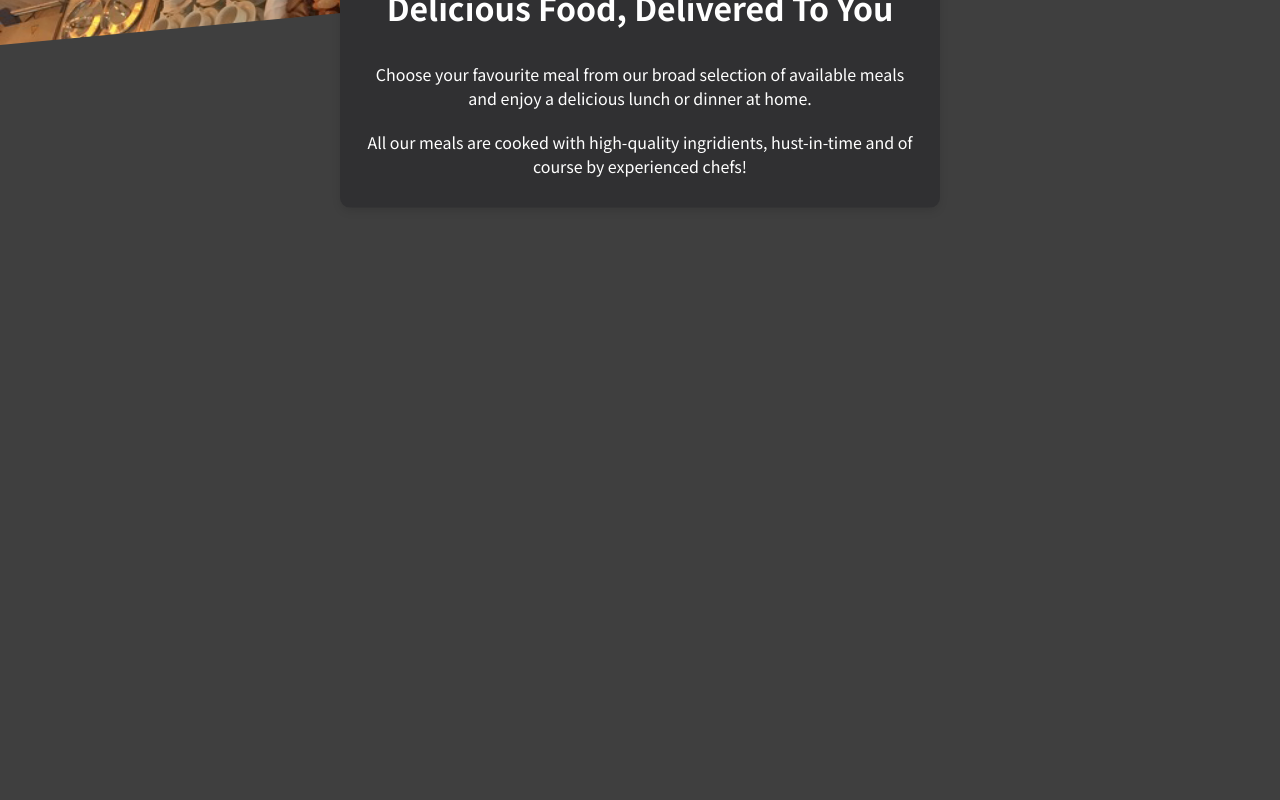
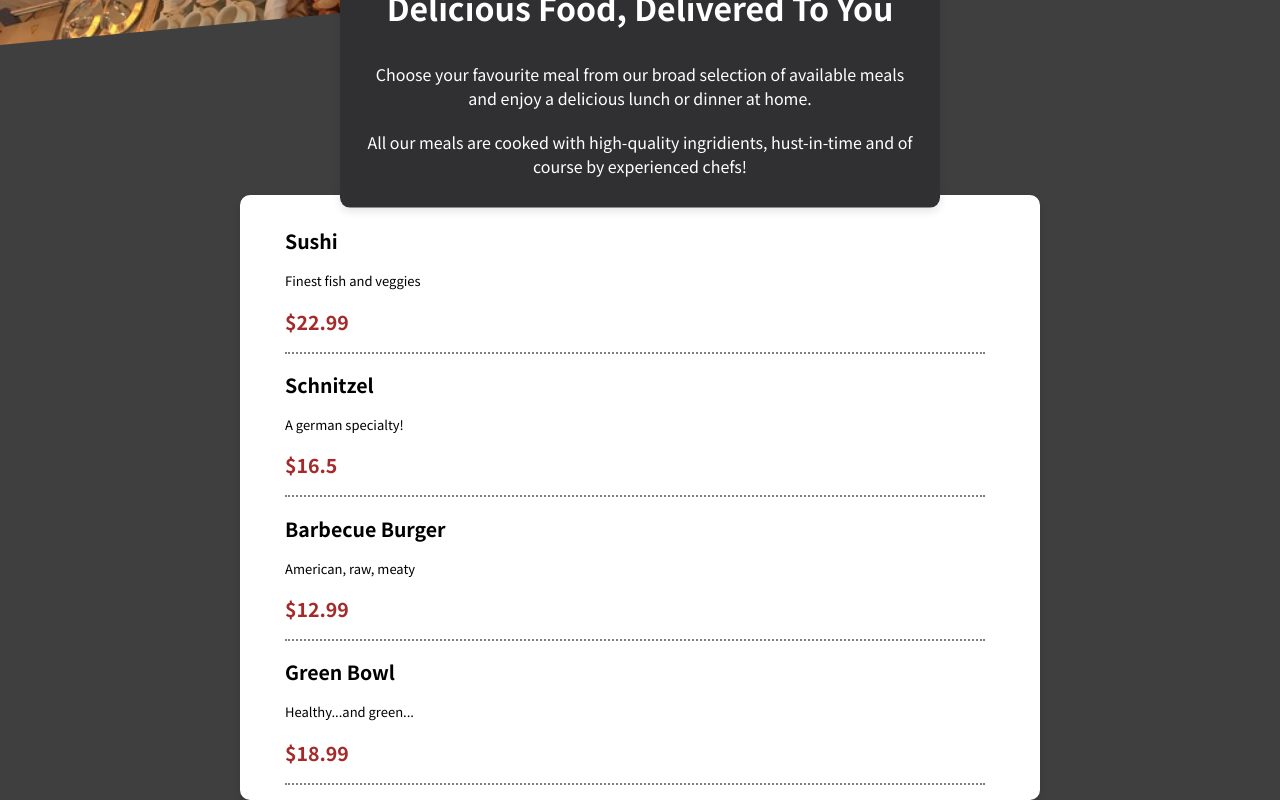
Before and after one commit to Kuldeep2804Yadav/RestaurantApp, a React (Create React App) app: page / in a window 1280 px wide. Shown: the part 325-1125 px from the top of the page. Before the commit the page ends 800 px from the top, so only its background shows below. Built offline with nearby package versions, Linux system fonts and the light colour scheme.

Commit message:
Added Meal Data Component

```diff
--- a/src/App.js
+++ b/src/App.js
@@ -1,11 +1,13 @@
 import React from "react";
 import Header from "./components/Layout/Header";
 import Summary from "./components/Layout/Summary";
+import Meal from "./components/Meals/Meal";
 function App() {
   return (
     <div>
       <Header/>
       <Summary/>
+      <Meal/>
 
     </div>
   );
--- a/src/components/Layout/Header.css
+++ b/src/components/Layout/Header.css
@@ -6,12 +6,16 @@
     align-items: center;
     height: 70px;
     width: 100%;
+    position: fixed;
+    top: 0;
+    z-index: 1000;
   }
 
   .image-wrapper {
     width: 100%;
     overflow: hidden;
     margin: 0 auto;
+    margin-top: 70px;
   }
 
   .image {
@@ -20,4 +24,5 @@
     display: block;
     object-fit: cover;
     clip-path: polygon(0 0, 100% 0, 100% 60%, 0 100%);
+    position: relative;
   }
--- /dev/null
+++ b/src/components/Meals/Meal.css
@@ -0,0 +1,9 @@
+.meal{
+    height: auto;
+    width: 800px;
+    margin: auto;
+    margin-top: 150px;
+    background-color: white;
+    box-shadow: 0 4px 8px rgba(0, 0, 0, 0.1);
+    padding: 15px;
+}
--- /dev/null
+++ b/src/components/Meals/Meal.js
@@ -0,0 +1,48 @@
+import React from "react";
+import MealData from "./MealData";
+import './Meal.css'
+import Card from "../UI/Card/Card";
+
+function Meal() {
+  const DUMMY_MEALS = [
+    {
+      id: "m1",
+      name: "Sushi",
+      description: "Finest fish and veggies",
+      price: 22.99,
+    },
+    {
+      id: "m2",
+      name: "Schnitzel",
+      description: "A german specialty!",
+      price: 16.5,
+    },
+    {
+      id: "m3",
+      name: "Barbecue Burger",
+      description: "American, raw, meaty",
+      price: 12.99,
+    },
+    {
+      id: "m4",
+      name: "Green Bowl",
+      description: "Healthy...and green...",
+      price: 18.99,
+    },
+  ];
+  return (
+    <Card className="meal">
+      {DUMMY_MEALS.map((item) => {
+        return (
+          <MealData
+            name={item.name}
+            description={item.description}
+            price={item.price}
+          />
+        );
+      })}
+    </Card>
+  );
+}
+
+export default Meal;
--- /dev/null
+++ b/src/components/Meals/MealData.css
@@ -0,0 +1,16 @@
+.meals{
+    width: 700px;
+    list-style-type: none;
+    margin-left: 30px;
+    margin-top: 10px;
+    font-size: small;
+    border-bottom: 2px dotted gray;
+}
+
+.price{
+    color: brown;
+    font-weight: bold;
+}
+.name{
+    font-weight: bold;
+}
--- /dev/null
+++ b/src/components/Meals/MealData.js
@@ -0,0 +1,15 @@
+import React from "react";
+import './MealData.css'
+
+function MealData(props) {
+
+  return (
+        <li className="meals">
+            <h2 className="name">{props.name}</h2>
+            <p>{props.description}</p>
+            <h2 className="price">${props.price}</h2>
+        </li>
+  )
+}
+
+export default MealData;
```
Lines whose indentation alone changed are shown as unchanged.
